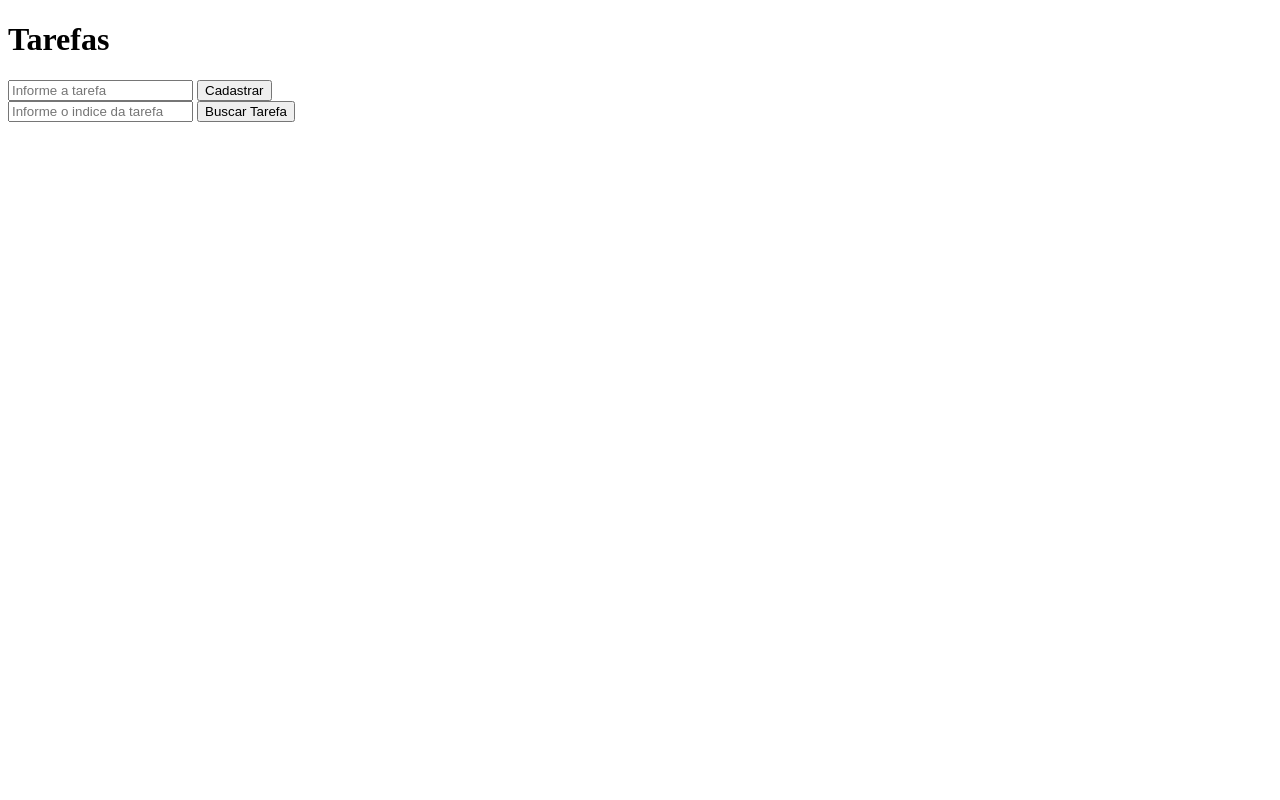
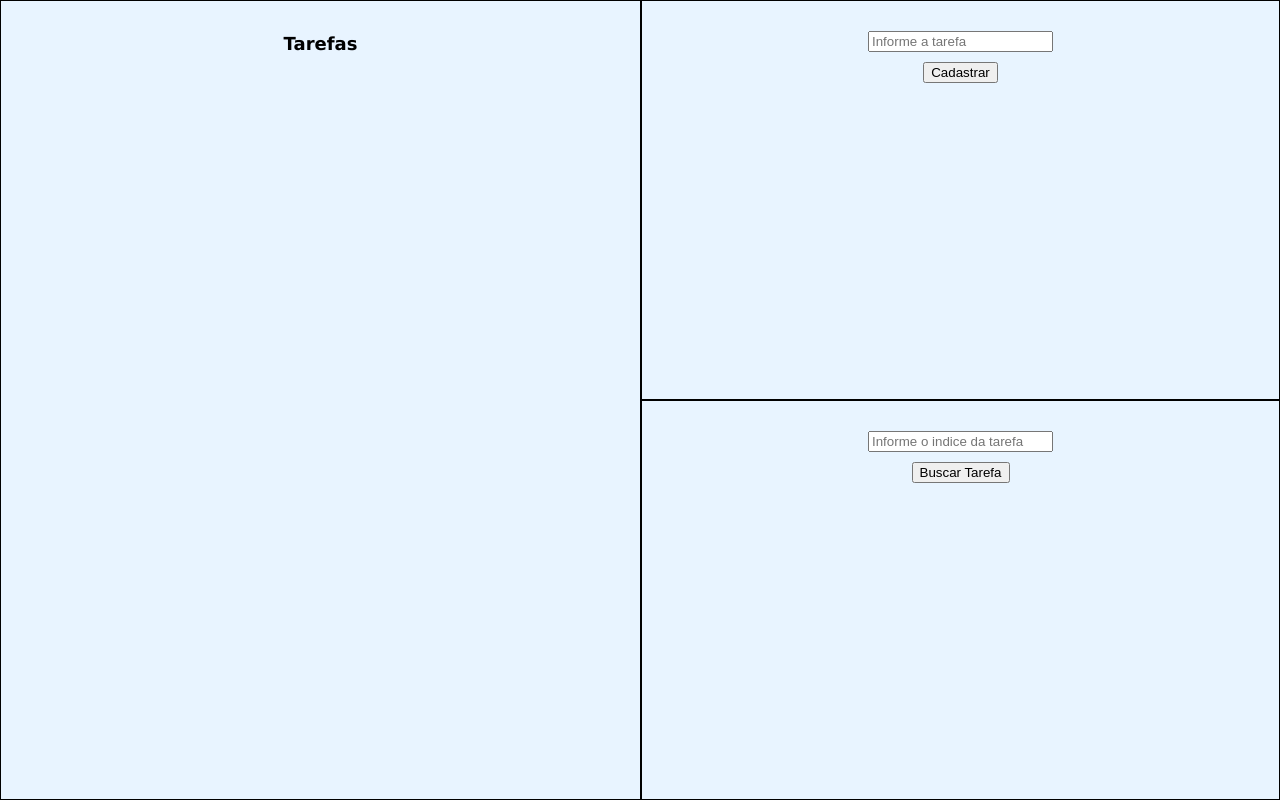
Before and after one commit to mateusdefreitasienh/exercicio-tarefas, a website: page index.html in a window 1280 px wide. Drawn offline with Linux system fonts and the light colour scheme; no server answers.

Commit message:
estilizacao

```diff
--- a/index.html
+++ b/index.html
@@ -3,22 +3,82 @@
 <head>
     <meta charset="UTF-8">
     <meta name="viewport" content="width=device-width, initial-scale=1.0">
-    <title>Document</title>
+    <title>Sistema de Tarefas</title>
 </head>
+<style>
+    body {
+        background: #e8f4ff;
+        margin: 0px;
+        font-family: Verdana, Geneva, Tahoma, sans-serif;
+
+    }
+    h1 {
+        font-size: large;
+    }
+    .container{
+        display: flex;
+        height: 100vh;
+    }
+    #div-todas-tarefas {
+        flex: 1;
+        display: flex;
+        flex-direction: column;
+        align-items: center;
+        padding-top: 20px;
+        border: 1px solid black;
+    }
+    .direita {
+        flex: 1;
+        display: flex;
+        flex-direction: column;
+    }
+    .superior,
+    .inferior {
+        flex: 1;
+        flex-direction: column;
+        justify-content: center;
+        align-items: center;
+        padding: 20px;
+        border: 1px solid black;
+    }
+    #div-cadastro-tarefas,
+    #div-busca-tarefa {
+        display: flex;
+        align-items: center;
+        justify-content: center;
+        flex-direction: column;
+    }
+
+    #div-cadastro-tarefas input,
+    #div-busca-tarefa input {
+        margin: 10px;
+    }
+
+</style>
 <body>
-    <div>
+    <div class="container">
+        <div id="div-todas-tarefas">
             <h1>Tarefas</h1>
             <ul id="todas-tarefas">
             </ul>
         </div>
-    <div>
+        <div class="direita">
+            <div class="superior">
+                <div id="div-cadastro-tarefas">
                     <input type="text" id="input-tarefa" placeholder="Informe a tarefa">
                     <button id="btn-enviar">Cadastrar</button>
                 </div>
-    <div>
+            </div>
+
+            <div class="inferior">
+                <div id="div-busca-tarefa">
                     <input type="text" id="input-buscar-tarefa" placeholder="Informe o indice da tarefa">
                     <button id="btn-buscar-tarefa">Buscar Tarefa</button>
                     <ul id="tarefa-buscada"></ul>
+                </div>
+            </div>
+        </div>
+
     </div>
     <script>
         const inputTarefa = document.querySelector("#input-tarefa");
@@ -41,7 +101,7 @@
             });
 
         }
-        window.onload = buscarTodasTarefas();
+        window.onload = buscarTodasTarefas;
 
         btnEnviar.onclick = async () => {
             const formTarefa = {
@@ -60,7 +120,10 @@
 
             const respostaJson = await resposta.json();
 
-            respostaJson.success === true && alert("Tarefa cadastrada com sucesso!")
+            respostaJson.success && alert("Tarefa cadastrada com sucesso!")
+            respostaJson.success && await buscarTodasTarefas();
+            respostaJson.success && (inputTarefa.value = "");
+
             respostaJson.success === false && alert(respostaJson.error)
         };
 
```
Lines whose indentation alone changed are shown as unchanged.
